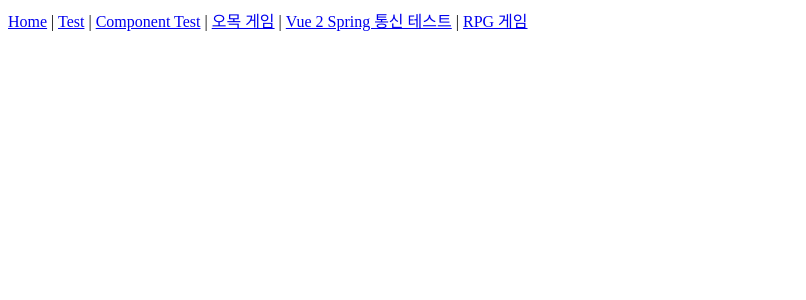
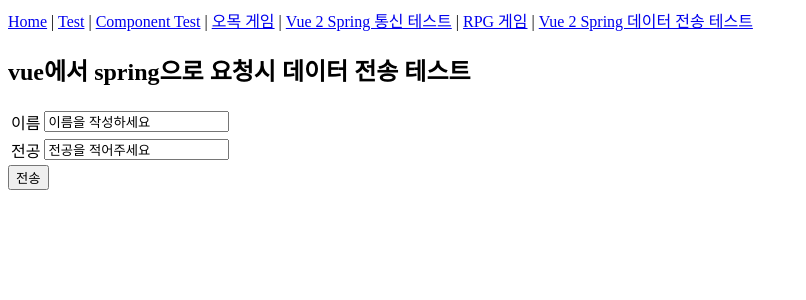
Before and after one commit to EDDI-WebAppAcademy/LectureNotes, a Vue app in the folder vue/frontend/: page /vue2spring-data-send-test in a window 1280 px wide. Shown: the top 300 px of the page, without its empty margins (0-806 px from the left). Built offline with nearby package versions, Linux system fonts and the light colour scheme.

Commit message:
vue와 spring 연동, vue에서 데이터 전송 [32회차]

```diff
--- a/vue/frontend/src/App.vue
+++ b/vue/frontend/src/App.vue
@@ -6,7 +6,8 @@
       <router-link to="/components-test">Component Test</router-link> |
       <router-link to="/concave-board-game">오목 게임</router-link> |
       <router-link to="/vue2spring">Vue 2 Spring 통신 테스트</router-link> |
-      <router-link to="/rpg-game">RPG 게임</router-link>
+      <router-link to="/rpg-game">RPG 게임</router-link> |
+      <router-link to="/vue2spring-data-send-test">Vue 2 Spring 데이터 전송 테스트</router-link>
     </nav>
     <router-view/>
   </div>
--- /dev/null
+++ b/vue/frontend/src/components/basics/DataSendTestForm.vue
@@ -0,0 +1,44 @@
+<template>
+  <form @submit.prevent="onSubmit">
+    <table>
+      <tr>
+        <td>이름</td>
+        <td>
+          <input type="text" v-model="memberName"/>
+        </td>
+      </tr>
+      <tr>
+        <td>전공</td>
+        <td>
+          <input type="text" v-model="major"/>
+        </td>
+      </tr>
+    </table>
+
+    <div>
+      <button type="submit">전송</button>
+    </div>
+  </form>
+</template>
+
+<script>
+export default {
+  name: "DataSendTestForm",
+  data () {
+    return {
+      memberName: '이름을 작성하세요',
+      major: '전공을 적어주세요',
+    }
+  },
+  methods: {
+    onSubmit () {
+      const { memberName, major } = this
+      this.$emit('submit', { memberName, major })
+    }
+  }
+}
+</script>
+
+<style scoped>
+
+</style>
--- a/vue/frontend/src/router/index.js
+++ b/vue/frontend/src/router/index.js
@@ -7,6 +7,7 @@ import ComponentTestView from "@/views/basics/ComponentTestView";
 import ConcaveBoardView from "@/views/game/ConcaveBoardView";
 import VueToSpringView from "@/views/axiosTest/VueToSpringView";
 import RpgGameView from "@/views/rpg/RpgGameView";
+import DataSendTestView from "@/views/basics/DataSendTestView";
 
 Vue.use(VueRouter)
 
@@ -40,6 +41,11 @@ const routes = [
     path: '/rpg-game',
     name: 'RpgGameView',
     component: RpgGameView
+  },
+  {
+    path: '/vue2spring-data-send-test',
+    name: 'DataSendTestView',
+    component: DataSendTestView
   }
 ]
 
--- /dev/null
+++ b/vue/frontend/src/views/basics/DataSendTestView.vue
@@ -0,0 +1,36 @@
+<template>
+  <div>
+    <h2>vue에서 spring으로 요청시 데이터 전송 테스트</h2>
+    <data-send-test-form @submit="onSubmit"/>
+  </div>
+</template>
+
+<script>
+
+import DataSendTestForm from "@/components/basics/DataSendTestForm";
+import axios from "axios";
+
+export default {
+  name: "DataSendTestView",
+  components: {
+    DataSendTestForm
+  },
+  methods: {
+    onSubmit (payload) {
+      const { memberName, major } = payload
+      axios.post('http://localhost:7777/32th/vue2spring/receive-test',
+          { memberName, major })
+          .then(() => {
+            alert('전송 요청 완료')
+          })
+          .catch(() => {
+            alert('문제 발생!')
+          })
+    }
+  }
+}
+</script>
+
+<style scoped>
+
+</style>
```
Also changed, not shown: 2 other files (tests, documents, lock files or other folders).
